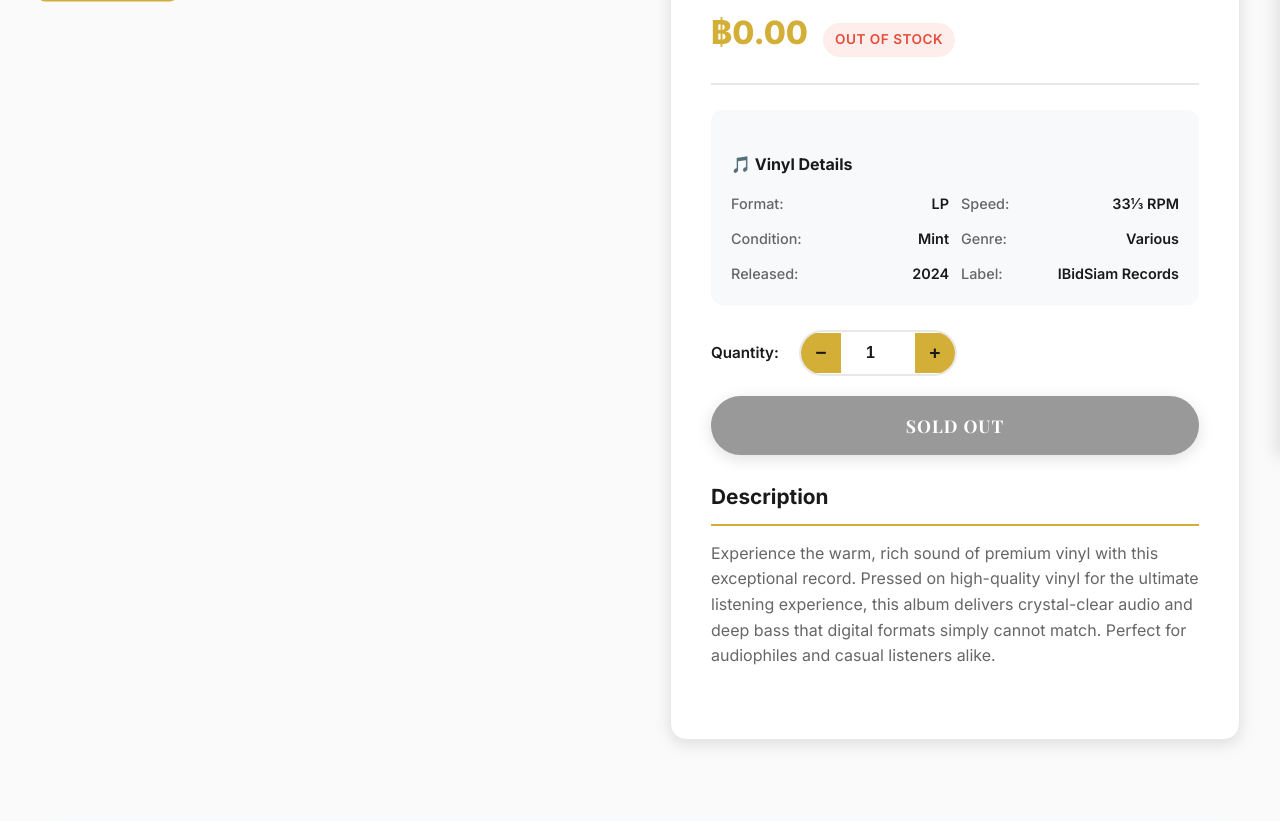
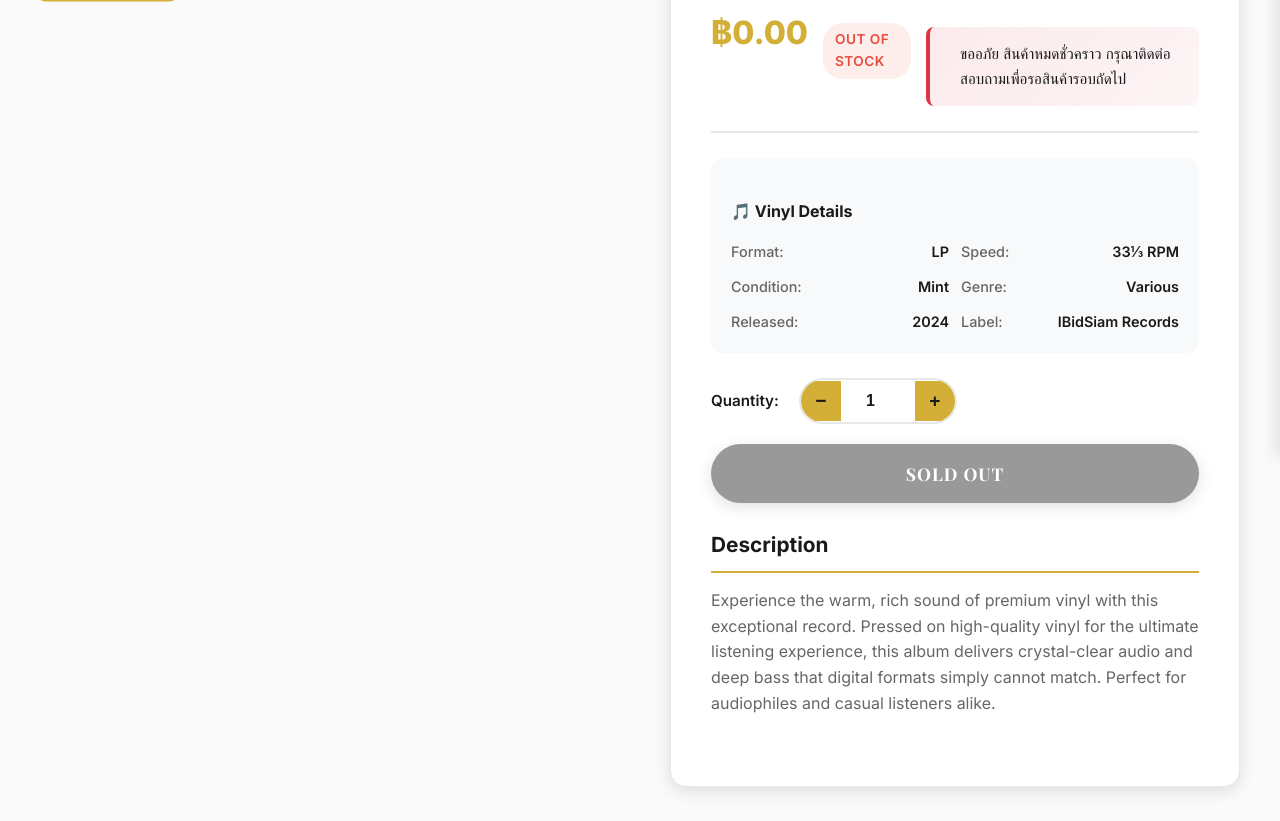
Before and after one commit to BugAry88/iBidsiam, a CodeIgniter 4 app: the page made by app/Views/shop/product.php in a window 1280 px wide. Shown: the part 343-1164 px from the top of the page. Run offline with PHP 8.4 and a stand-in for CodeIgniter, Linux system fonts and the light colour scheme; the template is opened without the code that fills it, so the values that code supplies are empty; some libraries are stand-ins or nearby versions.

Commit message:
Add status description messages to product detail page - Add informative descriptions for each product status (In Stock, Out of Stock, Pre-Order, Special Pre-Order Price, Available For Order) - Include delivery time estimates and conditions for each status - Add color-coded status description boxes with icons - Improve customer understanding of product availability - Help reduce customer service inquiries

```diff
--- a/app/Views/shop/product.php
+++ b/app/Views/shop/product.php
@@ -179,6 +179,84 @@
 .pd-status.pre-order {
     background: rgba(243, 156, 18, 0.1);
     color: var(--warning-color);
+}
+
+.pd-status.special-pre-order {
+    background: rgba(255, 107, 107, 0.15);
+    color: #ff6b6b;
+}
+
+.pd-status.available-order {
+    background: rgba(23, 162, 184, 0.1);
+    color: #17a2b8;
+}
+
+/* Status Description */
+.pd-status-description {
+    background: linear-gradient(135deg, rgba(102, 126, 234, 0.1), rgba(118, 75, 162, 0.1));
+    border-left: 4px solid var(--accent-gold);
+    padding: 15px 20px;
+    margin-top: 15px;
+    border-radius: 8px;
+    font-size: 0.95rem;
+    line-height: 1.6;
+    color: var(--text-primary);
+    display: flex;
+    align-items: flex-start;
+    gap: 10px;
+}
+
+.pd-status-description i {
+    color: var(--accent-gold);
+    margin-top: 2px;
+    font-size: 1.1rem;
+    flex-shrink: 0;
+}
+
+/* Status-specific description colors */
+.pd-status.in-stock + .pd-status-description {
+    border-left-color: #28a745;
+    background: linear-gradient(135deg, rgba(40, 167, 69, 0.1), rgba(40, 167, 69, 0.05));
+}
+
+.pd-status.in-stock + .pd-status-description i {
+    color: #28a745;
+}
+
+.pd-status.out-of-stock + .pd-status-description {
+    border-left-color: #dc3545;
+    background: linear-gradient(135deg, rgba(220, 53, 69, 0.1), rgba(220, 53, 69, 0.05));
+}
+
+.pd-status.out-of-stock + .pd-status-description i {
+    color: #dc3545;
+}
+
+.pd-status.pre-order + .pd-status-description {
+    border-left-color: #ffc107;
+    background: linear-gradient(135deg, rgba(255, 193, 7, 0.1), rgba(255, 193, 7, 0.05));
+}
+
+.pd-status.pre-order + .pd-status-description i {
+    color: #ffc107;
+}
+
+.pd-status.special-pre-order + .pd-status-description {
+    border-left-color: #ff6b6b;
+    background: linear-gradient(135deg, rgba(255, 107, 107, 0.15), rgba(255, 142, 83, 0.1));
+}
+
+.pd-status.special-pre-order + .pd-status-description i {
+    color: #ff6b6b;
+}
+
+.pd-status.available-order + .pd-status-description {
+    border-left-color: #17a2b8;
+    background: linear-gradient(135deg, rgba(23, 162, 184, 0.1), rgba(23, 162, 184, 0.05));
+}
+
+.pd-status.available-order + .pd-status-description i {
+    color: #17a2b8;
 }
 
 /* Vinyl Specific Info */
@@ -576,21 +654,30 @@
                 <?php
                 $statusClass = 'in-stock';
                 $statusText = 'In Stock';
+                $statusDescription = 'พร้อมส่งทันที! สินค้ามีในสต็อก จัดส่งภายใน 1-2 วันทำการ';
+
                 if ($product['status'] == 'out_of_stock' || $product['quantity'] < 1) {
                     $statusClass = 'out-of-stock';
                     $statusText = 'Out of Stock';
+                    $statusDescription = 'ขออภัย สินค้าหมดชั่วคราว กรุณาติดต่อสอบถามเพื่อรอสินค้ารอบถัดไป';
                 } elseif ($product['status'] == 'pre_order') {
                     $statusClass = 'pre-order';
                     $statusText = 'Pre-Order';
+                    $statusDescription = 'รับจองล่วงหน้า! สินค้าจะพร้อมส่งภายใน 14-30 วัน จองเลยเพื่อไม่พลาดสินค้าชิ้นนี้';
                 } elseif ($product['status'] == 'special_pre_order') {
                     $statusClass = 'special-pre-order';
                     $statusText = 'Special Pre-Order Price';
+                    $statusDescription = '🔥 ราคาพิเศษสำหรับการจองล่วงหน้า! ประหยัดกว่าปกติ จำกัดจำนวน รีบจองด่วน!';
                 } elseif ($product['status'] == 'available_order') {
                     $statusClass = 'available-order';
                     $statusText = 'Available For Order';
+                    $statusDescription = 'พร้อมสั่งได้! สินค้าจะจัดหามาให้ภายใน 7-14 วันทำการ รับประกันของแท้ 100%';
                 }
                 ?>
                 <div class="pd-status <?= $statusClass ?>"><?= $statusText ?></div>
+                <div class="pd-status-description">
+                    <i class="fas fa-info-circle"></i> <?= $statusDescription ?>
+                </div>
             </div>
 
             <!-- Vinyl Specific Information -->
```
